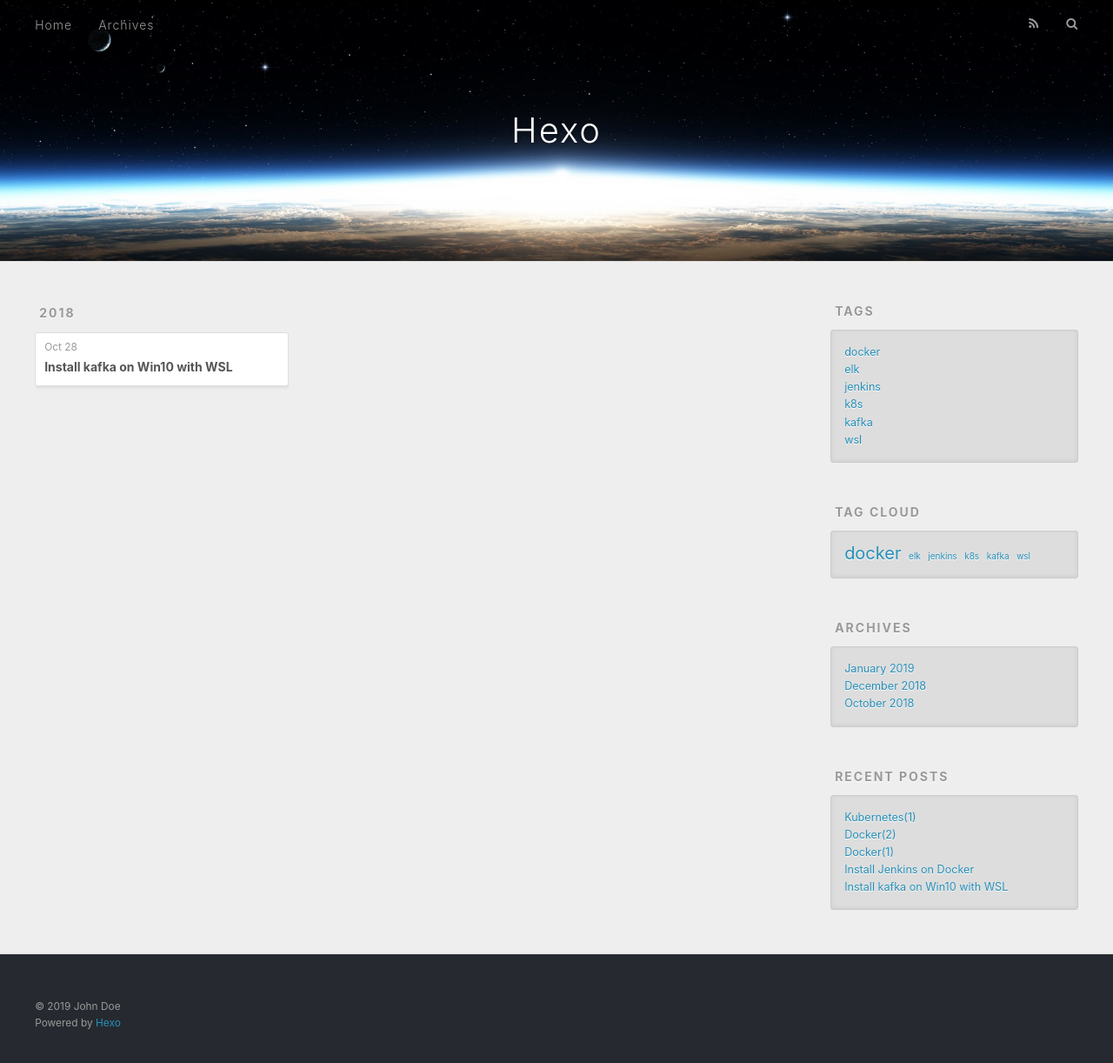
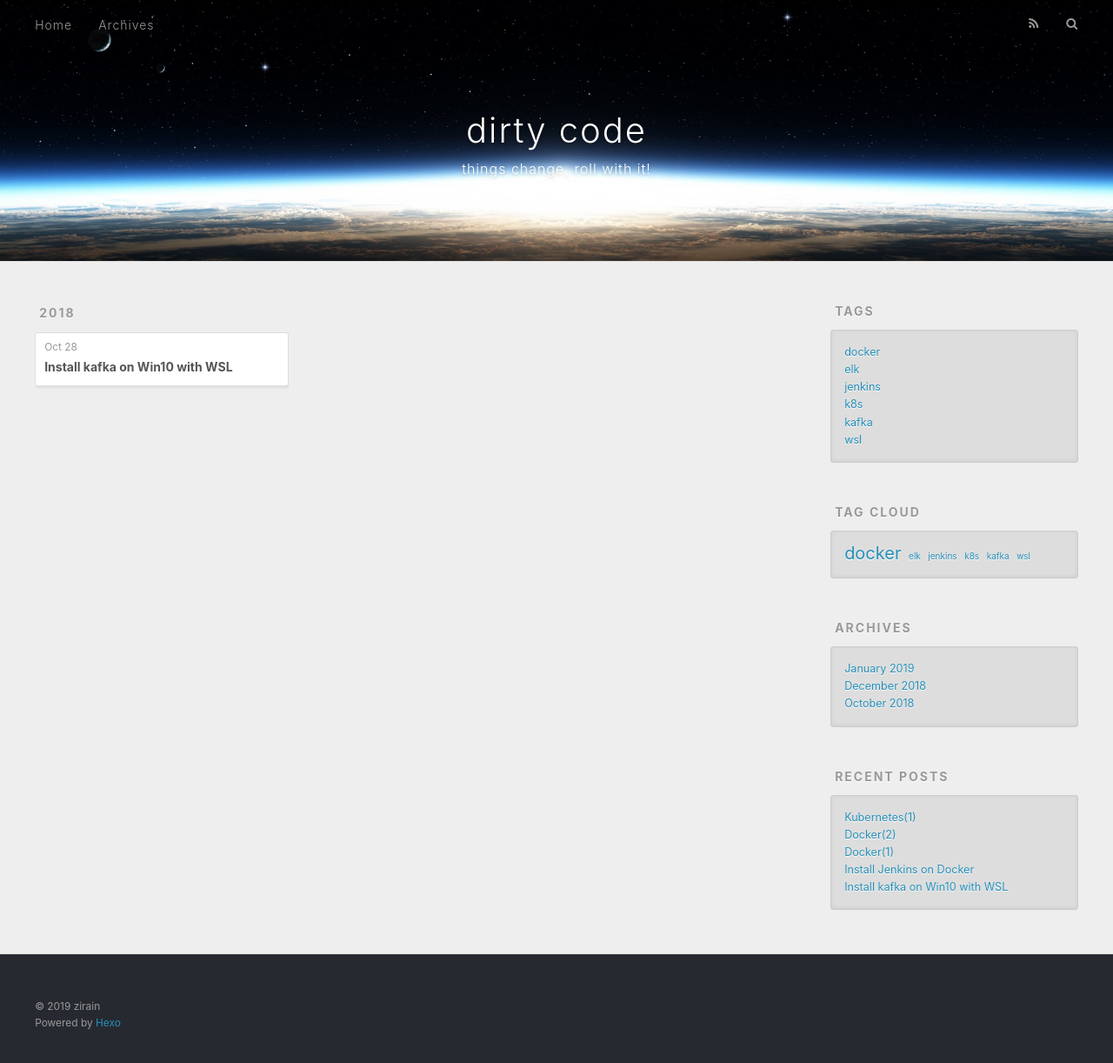
Before and after one commit to zirain/zirain.github.io, a plain HTML site: page archives/2018/10/index.html in a window 1280 px wide. Shown: the whole page at 87% size. Drawn offline with nearby package versions, Linux system fonts and the light colour scheme.

Commit message:
Site updated: 2019-01-30 08:51:08

```diff
--- a/archives/2018/10/index.html
+++ b/archives/2018/10/index.html
@@ -5,17 +5,17 @@
 
 
 
-  <title>Archives: 2018/10 | Hexo</title>
+  <title>Archives: 2018/10 | dirty code</title>
   <meta name="viewport" content="width=device-width, initial-scale=1, maximum-scale=1">
   <meta property="og:type" content="website">
-<meta property="og:title" content="Hexo">
+<meta property="og:title" content="dirty code">
 <meta property="og:url" content="http://zirain.github.io/archives/2018/10/index.html">
-<meta property="og:site_name" content="Hexo">
+<meta property="og:site_name" content="dirty code">
 <meta property="og:locale" content="default">
 <meta name="twitter:card" content="summary">
-<meta name="twitter:title" content="Hexo">
+<meta name="twitter:title" content="dirty code">
 
-    <link rel="alternate" href="/atom.xml" title="Hexo" type="application/atom+xml">
+    <link rel="alternate" href="/atom.xml" title="dirty code" type="application/atom+xml">
 
 
     <link rel="icon" href="/favicon.png">
@@ -34,8 +34,12 @@
   <div id="header-outer" class="outer">
     <div id="header-title" class="inner">
       <h1 id="logo-wrap">
-        <a href="/" id="logo">Hexo</a>
+        <a href="/" id="logo">dirty code</a>
       </h1>
+
+        <h2 id="subtitle-wrap">
+          <a href="/" id="subtitle">things change, roll with it!</a>
+        </h2>
 
     </div>
     <div id="header-inner" class="inner">
@@ -169,7 +173,7 @@
 
   <div class="outer">
     <div id="footer-info" class="inner">
-      &copy; 2019 John Doe<br>
+      &copy; 2019 zirain<br>
       Powered by <a href="http://hexo.io/" target="_blank">Hexo</a>
     </div>
   </div>
```
Also changed, not shown: 2018/10/28/Kafka/index.html (+9 -5 lines), 2018/12/04/Jenkins-Docker/index.html (+9 -5 lines), 2019/01/23/Docker-1/index.html (+9 -5 lines), 2019/01/26/Docker-2/index.html (+9 -5 lines), 2019/01/27/Kubernetes-1/index.html (+9 -5 lines), archives/2018/12/index.html (+11 -7 lines), archives/2018/index.html (+11 -7 lines), archives/2019/01/index.html (+11 -7 lines), archives/2019/index.html (+11 -7 lines), archives/index.html (+11 -7 lines), index.html (+11 -7 lines), tags/docker/index.html (+11 -7 lines), tags/elk/index.html (+11 -7 lines), tags/jenkins/index.html (+11 -7 lines), 3 more files.
